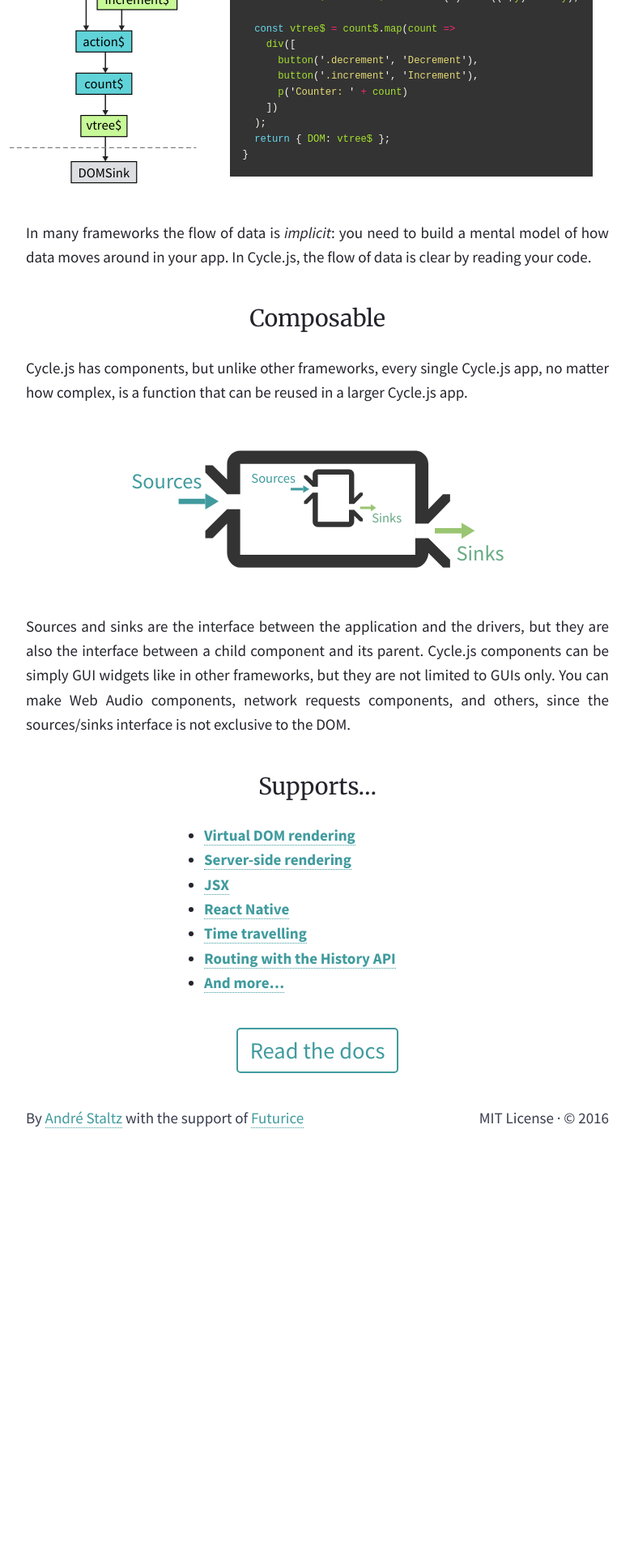
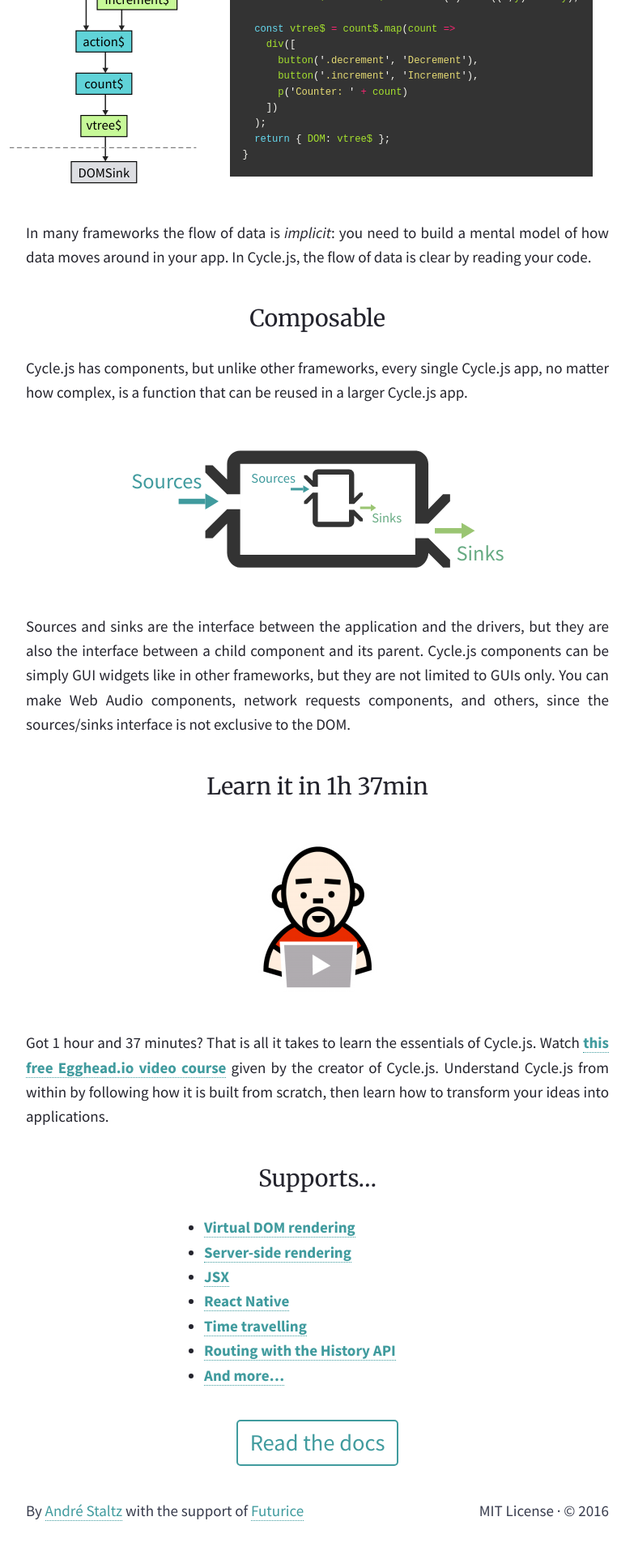
Before and after one commit to cyclejs/old-website, a Jekyll site: the page built from index.html, in a window 1280 px wide. Shown: the part 3605-5525 px from the top of the page at 81% size, without its empty margins (248-1031 px from the left). Built offline with Jekyll 4.4.1, drawn with Linux system fonts in a browser that asks for light colours; nearby versions of some CDN libraries; before the commit the page ends 5041 px from its top, so only the background shows below that.

Commit message:
Add Egghead course link on homepage

```diff
--- a/_includes/homepage-content.md
+++ b/_includes/homepage-content.md
@@ -102,6 +102,14 @@
 
 Sources and sinks are the interface between the application and the drivers, but they are also the interface between a child component and its parent. Cycle.js components can be simply GUI widgets like in other frameworks, but they are not limited to GUIs only. You can make Web Audio components, network requests components, and others, since the sources/sinks interface is not exclusive to the DOM.
 
+## Learn it in 1h 37min
+
+<p>
+  <img src="/img/egghead.png" class="egghead-logo" alt="Egghead.io logo" />
+</p>
+
+Got 1 hour and 37 minutes? That is all it takes to learn the essentials of Cycle.js. Watch [**this free Egghead.io video course**](https://egghead.io/series/cycle-js-fundamentals) given by the creator of Cycle.js. Understand Cycle.js from within by following how it is built from scratch, then learn how to transform your ideas into applications.
+
 ## Supports...
 
 - [**Virtual DOM rendering**](https://github.com/cyclejs/cycle-dom)
--- a/_sass/homepage.sass
+++ b/_sass/homepage.sass
@@ -98,6 +98,14 @@
     .dataflow-minimap-code
         font-size: 0.8em
 
+img.egghead-logo
+    width: 200px
+    height: 200px
+    max-width: 200px
+    min-width: 200px
+    max-height: 200px
+    min-height: 200px
+
 @media only screen and (max-width: 680px)
     .hero
         .hero-gh-star
```
Also changed, not shown: img/egghead.png (added).
